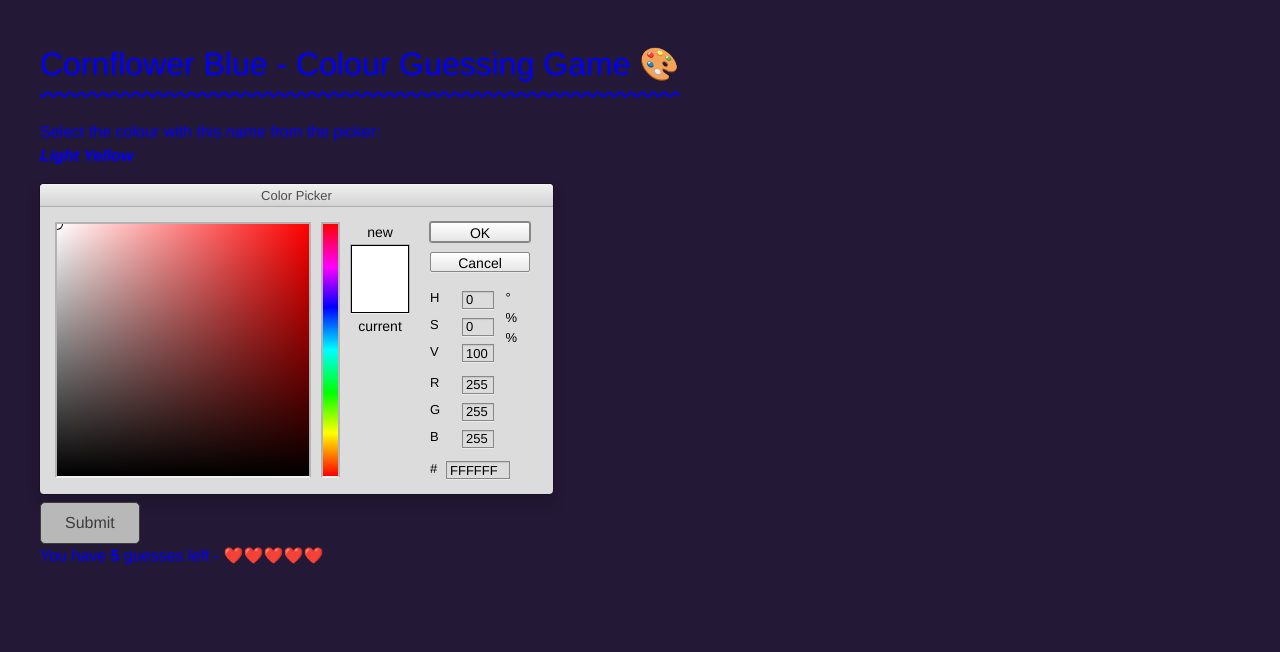
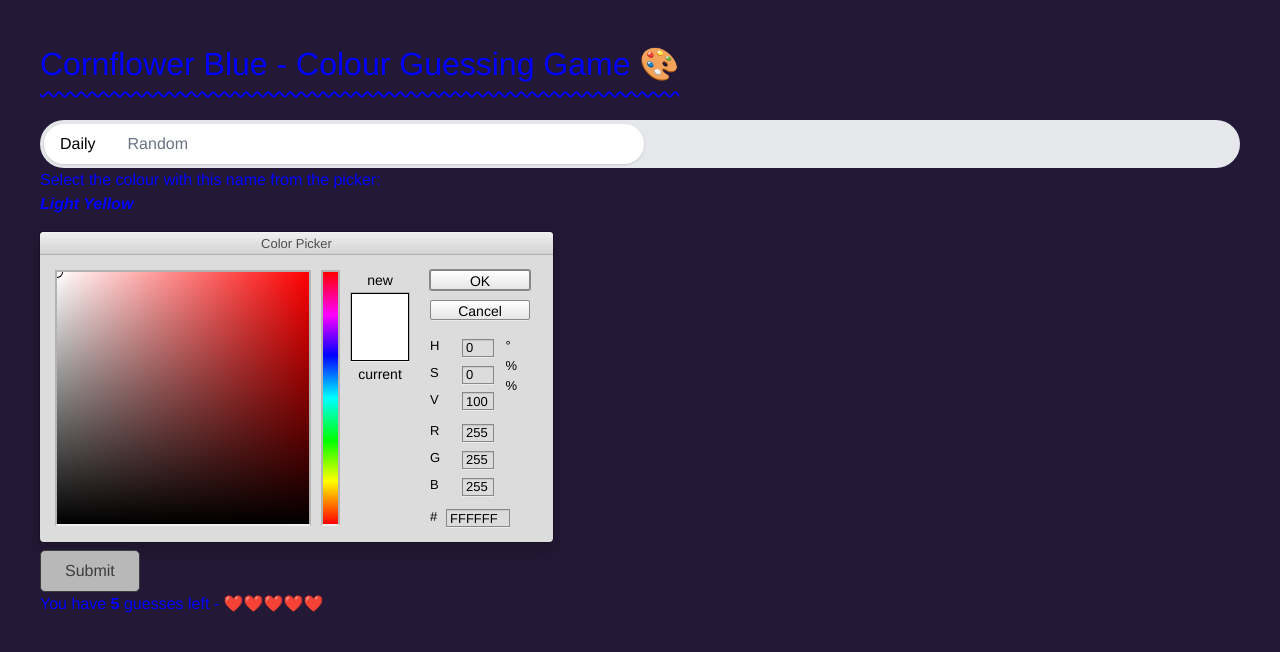
Before and after one commit to CZboop/Cornflower-Blue, a Next.js app: page / in a window 1280 px wide. Shown: the top 652 px of the page. Built offline with nearby package versions, Linux system fonts and the light colour scheme; a web font is replaced by a local one.

Commit message:
add initial logic for daily or random mode toggle ability - can toggle via useeffect mode in dependency array

```diff
--- a/app/components/screens/GameScreen.tsx
+++ b/app/components/screens/GameScreen.tsx
@@ -17,13 +17,15 @@ type Props = {
     getColourDiffClass: (arg0: number) => string
     showInfo: boolean
     setShowInfo: () => void
+    gameMode: string
+    setGameMode: () => void
 }
 
-export default function GameScreen({ numGuesses, targetColour, formAction, colour, setColour, pastEvals, getColourDiffClass, showInfo, setShowInfo }: Props) {
+export default function GameScreen({ numGuesses, targetColour, formAction, colour, setColour, pastEvals, getColourDiffClass, showInfo, setShowInfo, gameMode, setGameMode }: Props) {
 
     return (
         <div className="page-content">
-            <Title />
+            <Title gameMode={gameMode} setGameMode={setGameMode} />
             <h3>Select the colour with this name from the picker:</h3>
             {
                 targetColour ?
@@ -47,11 +49,11 @@ export default function GameScreen({ numGuesses, targetColour, formAction, colou
                             <div className="info-box">
                                 <p>Each number shows how far your guess was from the target, across R, G and B channels (0 = perfect match).</p>
                                 <ul>
-                                    <li>🟢 Green: Close (within 25)</li>
-                                    <li>🟠 Orange: Getting there (within 75)</li>
+                                    <li>🟢 Green: Correct, or close enough (within 25)</li>
+                                    <li>🟠 Orange: Close (within 75)</li>
                                     <li>🔴 Red: Far off (75+)</li>
                                 </ul>
-                                <p>Click the top ℹ️ icon again to close.</p>
+                                <p>Click the top ℹ️ icon again to close these details.</p>
                             </div>
                         )}
                         {pastEvals.map((guess, index) => (
--- a/app/components/screens/LoseScreen.tsx
+++ b/app/components/screens/LoseScreen.tsx
@@ -4,13 +4,15 @@ import Title from "../shared/Title";
 type Props = {
     targetColour: { name: string, value: string }
     targetColourRGB: { r: string, g: string, b: string }
+    gameMode: string
+    setGameMode: () => void
 }
 
-export default function LoseScreen({ targetColour, targetColourRGB }: Props) {
+export default function LoseScreen({ targetColour, targetColourRGB, gameMode, setGameMode }: Props) {
 
     return (
         <div className="page-content">
-            <Title />
+            <Title gameMode={gameMode} setGameMode={setGameMode} />
             <p>You ran out of guesses.</p>
             <p>The correct colour for "{targetColour.name}" was:</p>
             <CorrectColour targetColour={targetColour} targetColourRGB={targetColourRGB} />
--- a/app/components/screens/WinScreen.tsx
+++ b/app/components/screens/WinScreen.tsx
@@ -5,13 +5,15 @@ import Title from '../shared/Title';
 type Props = {
     targetColour: { name: string, value: string }
     targetColourRGB: { r: string, g: string, b: string }
+    gameMode: string
+    setGameMode: () => void
 }
 
-export default function WinScreen({ targetColour, targetColourRGB }: Props) {
+export default function WinScreen({ targetColour, targetColourRGB, gameMode, setGameMode }: Props) {
 
     return (
         <div className="page-content">
-            <Title />
+            <Title gameMode={gameMode} setGameMode={setGameMode} />
             <Confetti />
             <h2>Correct!</h2>
             <p>The exact colour for "{targetColour.name}" was:</p>
--- a/app/components/shared/Title.tsx
+++ b/app/components/shared/Title.tsx
@@ -1,5 +1,30 @@
-export default function Title() {
+type Props = {
+    gameMode: string
+    setGameMode: () => void
+}
+
+export default function Title({ gameMode, setGameMode }: Props) {
     return (
-        <h1>Cornflower Blue - Colour Guessing Game 🎨</h1>
+        <>
+            <h1>Cornflower Blue - Colour Guessing Game 🎨</h1>
+            <div className="relative flex bg-gray-200 rounded-full p-1" key="mode-toggle">
+                <div
+                    className={`absolute top-1 bottom-1 w-1/2 bg-white rounded-full shadow transition-transform duration-200 ${gameMode === 'random' ? 'translate-x-full' : 'translate-x-0'
+                        }`}
+                />
+                <button
+                    onClick={() => setGameMode('daily')}
+                    className={`relative z-10 px-4 py-2 rounded-full transition-colors ${gameMode === 'daily' ? 'text-black' : 'text-gray-500'}`}
+                >
+                    Daily
+                </button>
+                <button
+                    onClick={() => setGameMode('random')}
+                    className={`relative z-10 px-4 py-2 rounded-full transition-colors ${gameMode === 'random' ? 'text-black' : 'text-gray-500'}`}
+                >
+                    Random
+                </button>
+            </div>
+        </>
     )
 }
--- a/app/globals.css
+++ b/app/globals.css
@@ -150,3 +150,7 @@ input[type=color] {
   border: 2px solid rgb(100, 180, 100);
   color: #004a00;
 }
+
+.info-box {
+  /* TODO */
+}
--- a/app/page.tsx
+++ b/app/page.tsx
@@ -17,12 +17,24 @@ export default function Home() {
   const [bounds, setBounds] = useState({ "green": 25, "orange": 75 });
   const [guessedCorrect, setGuessedCorrect] = useState(false);
   const [showInfo, setShowInfo] = useState(false);
+  const [gameMode, setGameMode] = useState("daily");
 
   useEffect(() => {
-    // const randomColour = getRandomColour(colourMap); // potentially have two modes, this one random, but currently daily
-    const randomColour = getDailyColour(colourMap);
-    setTargetColour(randomColour);
-  }, [])
+    // TODO: need to store game mode in session/local storage or similar? so if refresh doesn't change back...
+    if (gameMode === "daily") {
+      const randomColour = getDailyColour(colourMap);
+      setTargetColour(randomColour);
+    }
+    else {
+      const randomColour = getRandomColour(colourMap);
+      setTargetColour(randomColour);
+    }
+    // TODO: reset guesses etc. if switch modes? could allow cheating, is there a way around for daily? use storage?
+  }, [gameMode])
+
+  function endGame() {
+    // TODO: when game complete, store date in localstorage, can later retrieve and check if today, show a sorry screen already played
+  }
 
   function splitCamelCase(text: string): string {
     let splitWords: string[] = text.split(/(?=[A-Z])/).map(word => word.charAt(0).toUpperCase() + word.slice(1).toLowerCase());
@@ -122,14 +134,14 @@ export default function Home() {
 
   // early returns to handle screen rendering w multiple conditions
   if (guessedCorrect) {
-    return <WinScreen targetColour={targetColour} targetColourRGB={targetColourRGB} />
+    return <WinScreen targetColour={targetColour} targetColourRGB={targetColourRGB} gameMode={gameMode} setGameMode={setGameMode} />
   }
 
   if (numGuesses < 5) {
-    return <GameScreen numGuesses={numGuesses} targetColour={targetColour} formAction={formAction} colour={colour} setColour={setColour} pastEvals={pastEvals} getColourDiffClass={getColourDiffClass}  showInfo={showInfo} setShowInfo={setShowInfo} />
+    return <GameScreen numGuesses={numGuesses} targetColour={targetColour} formAction={formAction} colour={colour} setColour={setColour} pastEvals={pastEvals} getColourDiffClass={getColourDiffClass} showInfo={showInfo} setShowInfo={setShowInfo} gameMode={gameMode} setGameMode={setGameMode} />
   }
 
   return (
-    <LoseScreen targetColour={targetColour} targetColourRGB={targetColourRGB} />
+    <LoseScreen targetColour={targetColour} targetColourRGB={targetColourRGB} gameMode={gameMode} setGameMode={setGameMode} />
   );
 }
```
